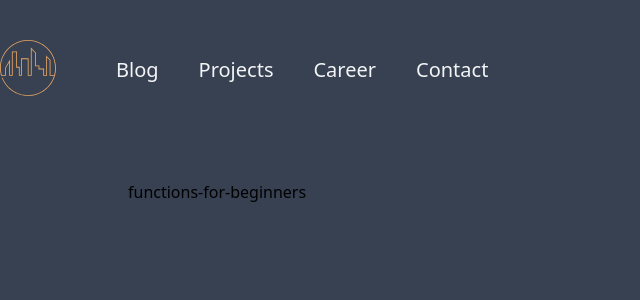
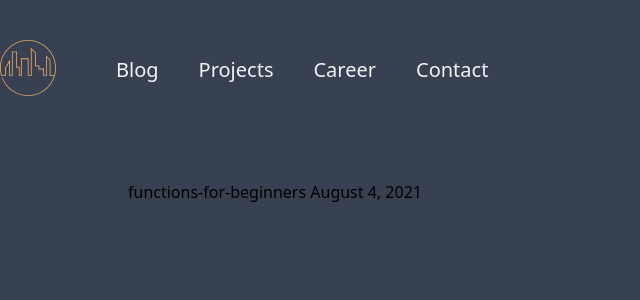
Before and after one commit to brizzbuzz/unredundant-io, a Next.js app: page /blog in a window 1280 px wide. Shown: the top 300 px of the page, without its empty margins (0-640 px from the left). Built offline with nearby package versions, Linux system fonts and the light colour scheme; what tailwindcss-debug-screens would draw is missing.

Commit message:
starting to type

```diff
--- a/pages/blog.tsx
+++ b/pages/blog.tsx
@@ -1,46 +1,45 @@
-import type { GetStaticProps, NextPage } from 'next';
-import { Navbar } from '../components/Navbar';
+import type {GetStaticProps, NextPage} from 'next';
+import {Navbar} from '../components/Navbar';
 import path from 'path';
 import fs from 'fs';
 import matter from 'gray-matter';
 
-const Blog: NextPage = ({ posts }) => {
+type PostMetadata = {
+  title: string;
+  date: string; // todo format?
+  description: string;
+  thumbnailUrl: string;
+  tags: string[];
+}
+
+type Post = {
+  slug: string;
+  metadata: PostMetadata
+}
+
+type BlogProps = {
+  posts: Array<Post>
+}
+
+
+const Blog: NextPage<BlogProps> = ({ posts }) => {
   return (
     <div className="container mx-auto min-h-screen">
       <Navbar />
       <div className="min-h-max mx-32 my-10">
         {/*<p className="text-gray-200">Set up blog posts</p>*/}
         {posts.map((post, index) => (
-          <p key={index}>{post.slug}</p>
+          <p key={index}>{post.slug} {post.metadata.date}</p>
         ))}
       </div>
     </div>
   );
 };
 
-type PostMetadata = {
-  title: string;
-  date: string;
-  description: string;
-  thumbnailUrl: string;
-  tags: Array<string>;
-};
-
-type StaticProps = {
-  slug: string;
-  metadata: PostMetadata;
-};
 
 export const getStaticProps: GetStaticProps = async () => {
   const files = fs.readdirSync(path.join('posts'));
-  const posts = files.map((filename) => {
-    const markdownWithMeta = fs.readFileSync(path.join('posts', filename), 'utf-8');
-    const { data: frontMatter } = matter(markdownWithMeta);
-    return {
-      frontMatter,
-      slug: filename.split('.')[0],
-    };
-  });
+  const posts = files.map((filename) => getPost(filename));
   return {
     props: {
       posts,
@@ -48,4 +47,13 @@ export const getStaticProps: GetStaticProps = async () => {
   };
 };
 
+function getPost(filename: string): Post {
+  const markdownWithMeta = fs.readFileSync(path.join('posts', filename), 'utf-8');
+  const { data: frontMatter } = matter(markdownWithMeta);
+  return {
+    metadata: frontMatter as PostMetadata,
+    slug: filename.split('.')[0],
+  };
+}
+
 export default Blog;
```
